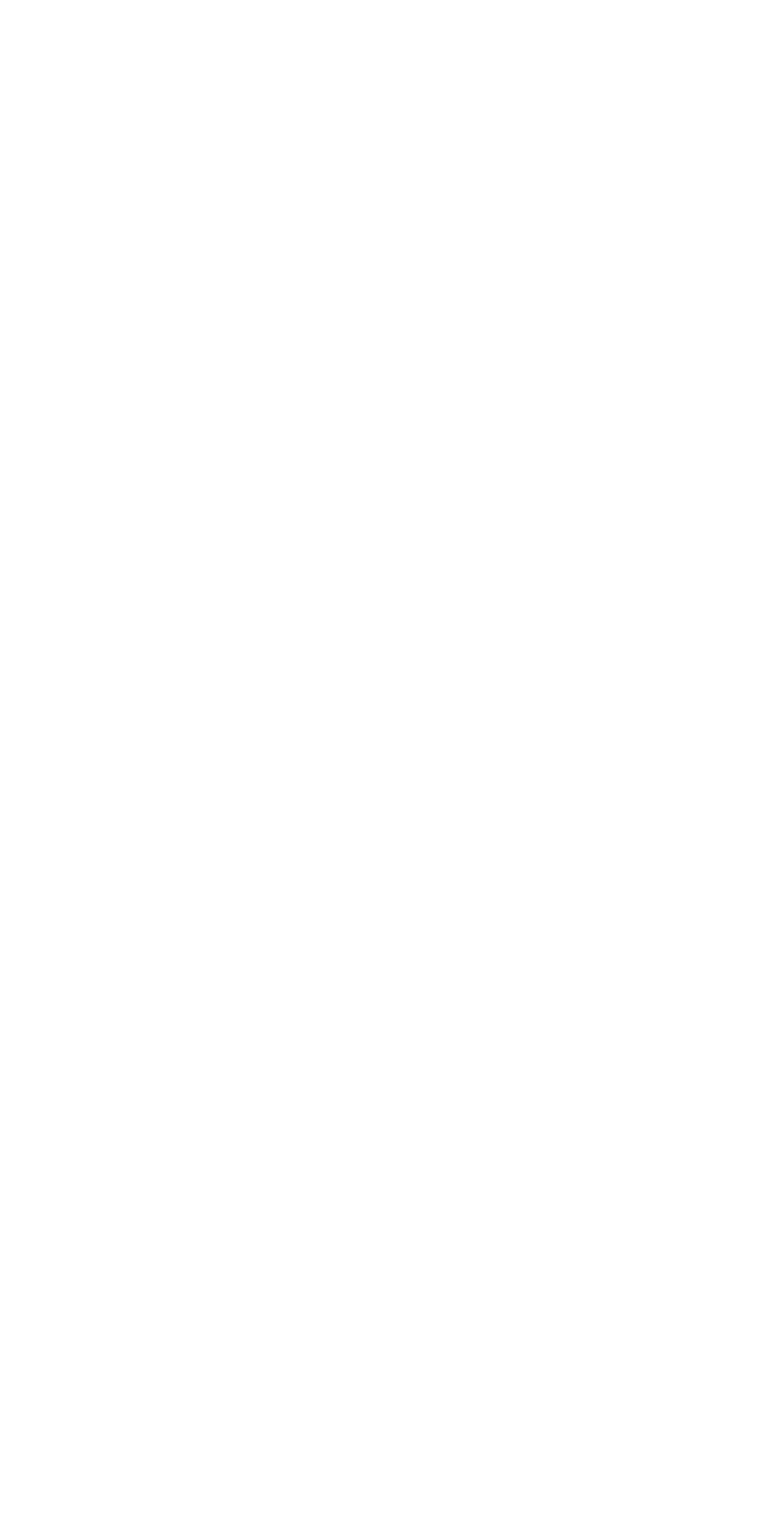
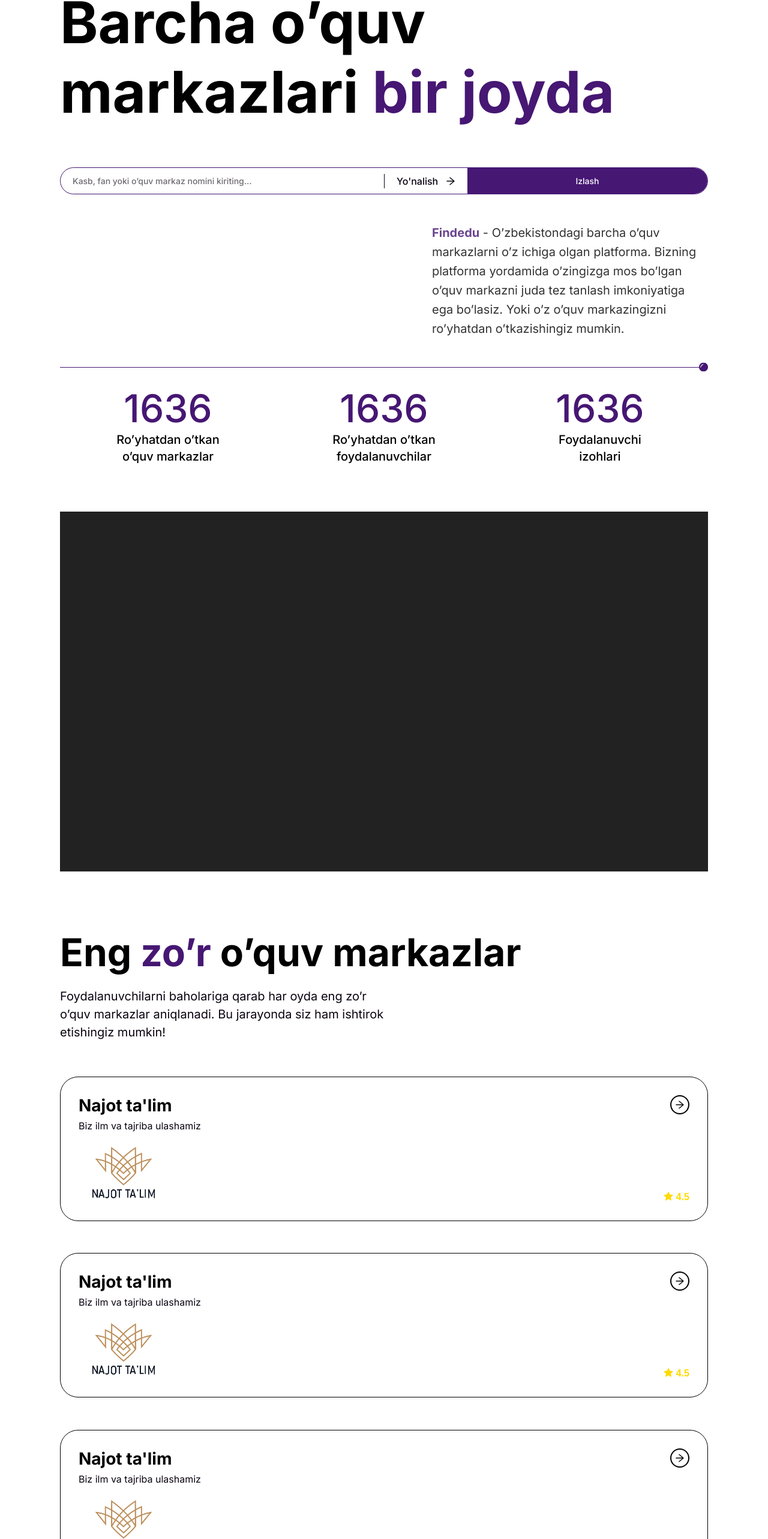
Before and after one commit to FazliddinMirzaqosimov/findedu-web, a Next.js app: page /home in a window 1280 px wide. Before the commit this address had no page. Shown: the part 184-2750 px from the top of the page at 60% size. Before the commit the page ends 800 px from the top, so only its background shows below. Built offline with nearby package versions, Linux system fonts and the light colour scheme.

Commit message:
homepage ready

```diff
--- /dev/null
+++ b/src/pages/home.tsx
@@ -0,0 +1,169 @@
+import Layout from "@/components/Layout";
+import Heading from "@/components/heading/Heading";
+import Input from "@/components/Input";
+import style from "@/styles/home.module.scss";
+import Counter from "@/components/counter/Counter";
+import Card from "@/components/card";
+import Button from "@/components/Button";
+import img1 from "../assets/media/Najot_Talim-01.png";
+import Carusel from "../components/carusel/carusel";
+import Sponsor from "@/components/Sponsor";
+
+type CounterProps = {
+  count: number;
+  label: string;
+};
+
+const options: Array<CounterProps> = [
+  { count: 3483, label: "Ro’yhatdan o’tkan o’quv markazlar" },
+  { count: 9654, label: "Ro’yhatdan o’tkan foydalanuvchilar" },
+  { count: 2314, label: "Foydalanuvchi izohlari" },
+];
+
+const sponsors = [
+  {
+    src: img1.src,
+    alt: "lorem",
+    href: "#",
+  },
+  {
+    src: img1.src,
+    alt: "lorem",
+    href: "#",
+  },
+  {
+    src: img1.src,
+    alt: "lorem",
+    href: "#",
+  },
+  {
+    src: img1.src,
+    alt: "lorem",
+    href: "#",
+  },
+  {
+    src: img1.src,
+    alt: "lorem",
+    href: "#",
+  },
+  {
+    src: img1.src,
+    alt: "lorem",
+    href: "#",
+  },
+  {
+    src: img1.src,
+    alt: "lorem",
+    href: "#",
+  },
+  {
+    src: img1.src,
+    alt: "lorem",
+    href: "#",
+  },
+];
+
+const Home = () => {
+  return (
+    <Layout>
+      <div className={style.homepage}>
+        <div className={style.showcase}>
+          <Heading
+            title="Barcha o’quv markazlari bir joyda"
+            titleSize="lg"
+            highlightedWord="bir joyda"
+          />
+          <Input
+            dropdown={[
+              {
+                options: ["Barchasi", "Ingliz tili", "SMM", "Dizayn", "Kimyo"],
+                name: "Yo'nalish",
+              },
+            ]}
+            placeholder={"Kasb, fan yoki o’quv markaz nomini kiriting..."}
+            button={"Izlash"}
+          />
+          <div className={style.about}>
+            <div className={style.img}></div>
+            <div className={style.text}>
+              <p>
+                <b>Findedu</b> - O’zbekistondagi barcha o’quv markazlarni o’z
+                ichiga olgan platforma. Bizning platforma yordamida o’zingizga
+                mos bo’lgan o’quv markazni juda tez tanlash imkoniyatiga ega
+                bo’lasiz. Yoki o’z o’quv markazingizni ro’yhatdan o’tkazishingiz
+                mumkin.
+              </p>
+            </div>
+          </div>
+          <Counter options={options} />
+          <div className={style.videoBox}>
+            <video width={400} height={600}></video>
+          </div>
+        </div>
+        <div className={style.bestEdus}>
+          <Heading
+            title="Eng zo’r o’quv markazlar"
+            titleSize="md"
+            highlightedWord="zo’r"
+            description="Foydalanuvchilarni baholariga qarab har oyda eng zo’r o’quv markazlar aniqlanadi. Bu jarayonda siz ham ishtirok etishingiz mumkin!"
+          />
+          <div className={style.content}>
+            <Card
+              title="Najot ta'lim"
+              description="Biz ilm va tajriba ulashamiz"
+              score={4.5}
+              imgUrl={img1}
+              href="/string"
+            />
+            <Card
+              title="Najot ta'lim"
+              description="Biz ilm va tajriba ulashamiz"
+              score={4.5}
+              imgUrl={img1}
+              href="/string"
+            />
+            <Card
+              title="Najot ta'lim"
+              description="Biz ilm va tajriba ulashamiz"
+              score={4.5}
+              imgUrl={img1}
+              href="/string"
+            />
+          </div>
+          <div className={style.allEdus}>
+            <Button
+              label="Barcha o’quv markazlar"
+              border="full"
+              type="primary"
+              href="/educations"
+            />
+          </div>
+        </div>
+        <div className={style.feedbacks}>
+          <Heading
+            title="Foydalanuvchilarning fikrlari"
+            titleSize="md"
+            highlightedWord="fikrlari"
+            description="Platforma orqali o’ziga mos o’quv dargoh topkan foydalanuvchilarimzi yozib qoldirgan haqiqiy izohlar bilan tanishing!"
+          />
+          <Carusel length={3} />
+        </div>
+        <div className={style.sponsors}>
+          <Heading
+            title="Bizning hamkorlarimiz"
+            titleSize="md"
+            highlightedWord="hamkorlarimiz"
+            description="Platforma sizga xizmat qilishida bizga yordam bergan barcha hamkorlarimizga minnatdorchilik bildirimaz!"
+          />
+          <div className={style.content}>
+            {sponsors.map((item) => (
+              <Sponsor src={item.src} alt={item.alt} href={item.href} />
+            ))}
+          </div>
+        </div>
+      </div>
+    </Layout>
+  );
+};
+
+export default Home;
--- /dev/null
+++ b/src/styles/home.module.scss
@@ -0,0 +1,78 @@
+.homepage {
+    padding: 2rem 0;
+    display: flex;
+    flex-direction: column;
+    gap: 6rem;
+
+    .showcase {
+        display: flex;
+        flex-direction: column;
+        gap: 3rem;
+
+        .about {
+            width: 100%;
+            display: flex;
+            gap: 10rem;
+
+            .img {
+                flex: 1;
+            }
+
+            .text {
+                flex: 1;
+
+                p {
+                    font-size: 20px;
+                    line-height: 160%;
+                    opacity: .8;
+
+                    b {
+                        color: #461773;
+                    }
+                }
+            }
+
+            @media (max-width:786px) {
+                flex-direction: column;
+                gap: 2rem;
+            }
+        }
+
+        .videoBox {
+            width: 100%;
+            height: 600px;
+            background-color: #222;
+
+            video {
+                width: 100%;
+                height: 100%;
+            }
+        }
+    }
+
+    .bestEdus {
+        display: flex;
+        flex-direction: column;
+        gap: 3rem;
+
+        .content {
+            display: flex;
+            flex-wrap: wrap;
+            justify-content: center;
+            gap: 2rem;
+
+
+        }
+
+        .allEdus {
+            width: 100%;
+            display: flex;
+            justify-content: flex-end;
+        }
+    }
+
+    .sponsors {
+        @extend .bestEdus;
+        padding-bottom: 4rem;
+    }
+}
```
